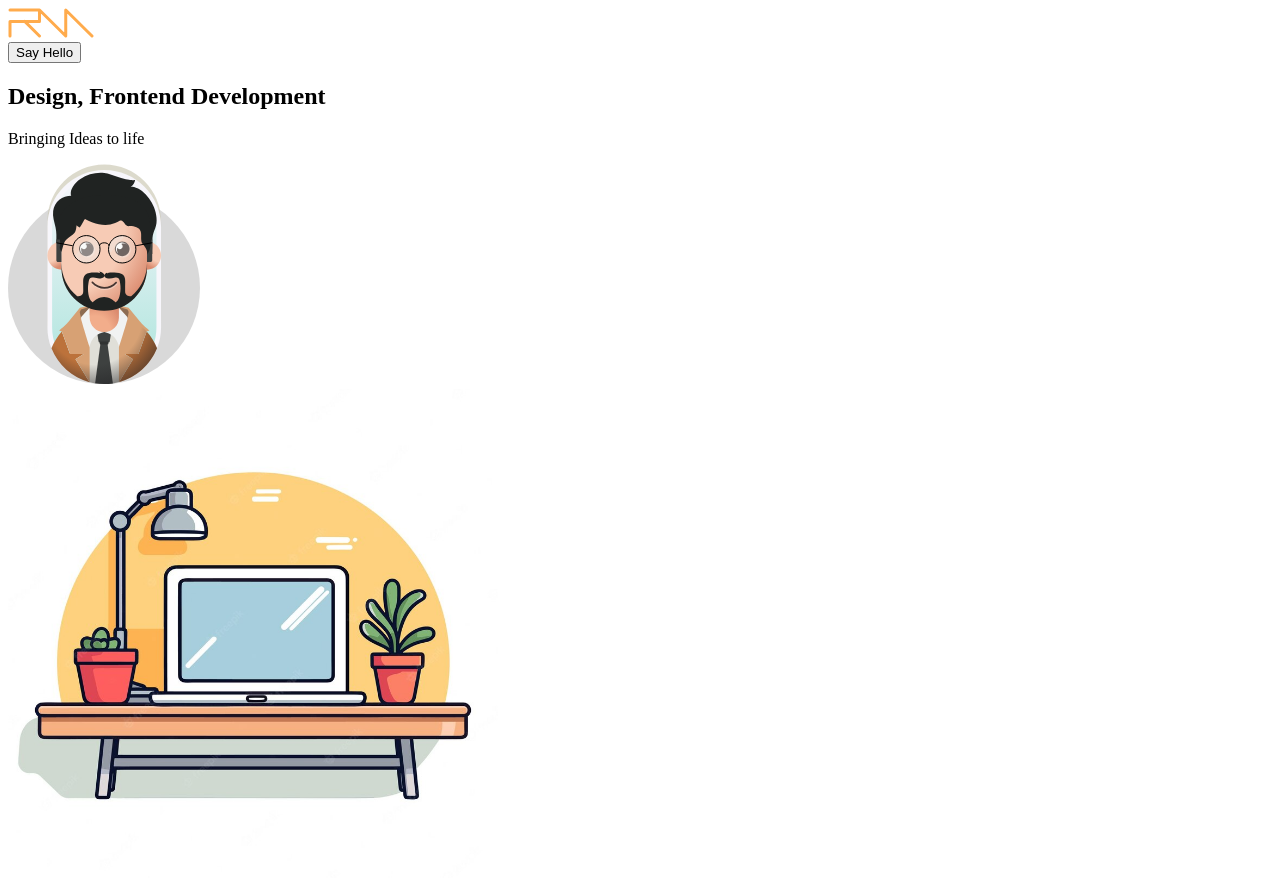
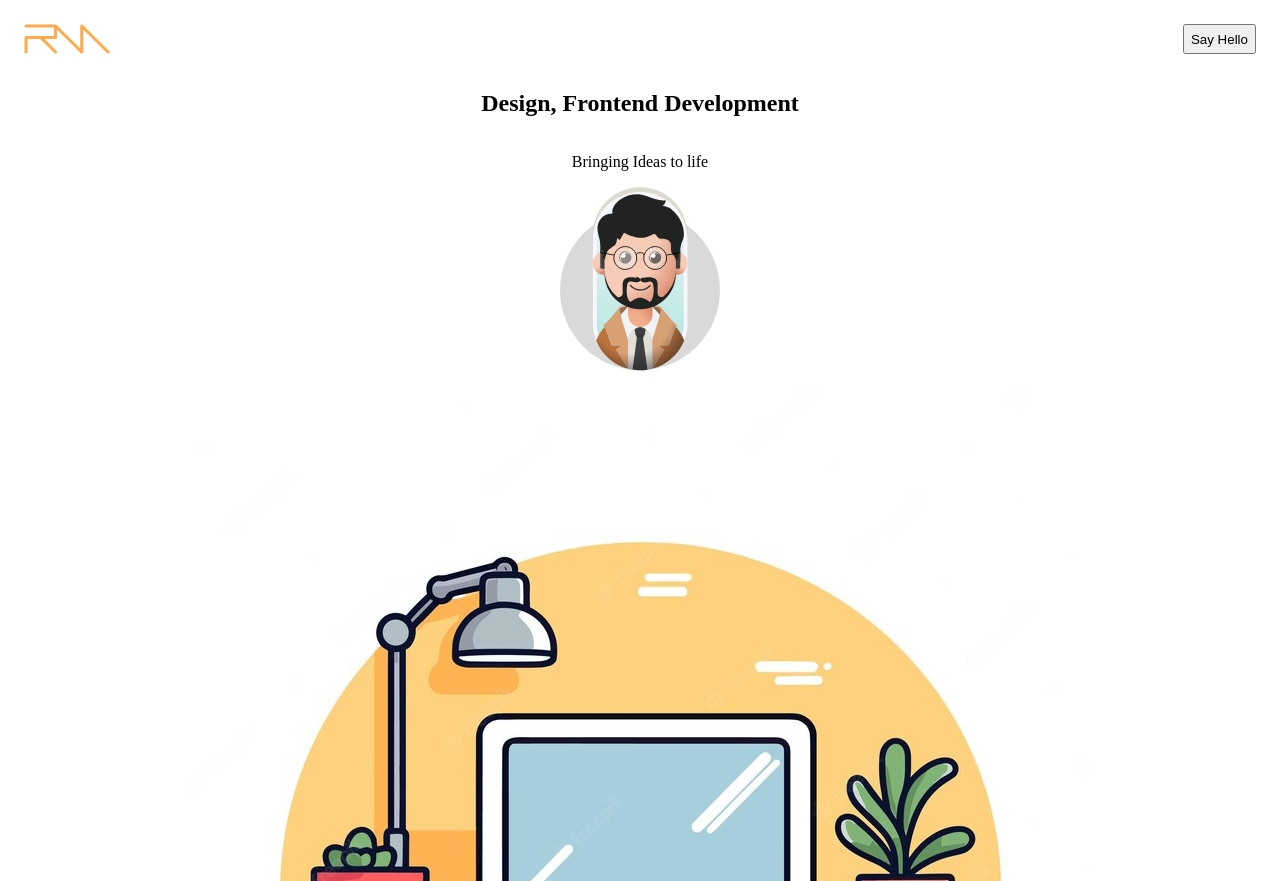
Before and after one commit to Mrtetif/Web-Portfolio-Roberto, a plain HTML site: page index.html in a window 1280 px wide. Shown: the top 881 px of the page. Drawn offline with Linux system fonts and the light colour scheme.

Commit message:
adding code to stylesheet

```diff
--- a/index.html
+++ b/index.html
@@ -8,25 +8,22 @@
   </head>
   <body>
     <header>
-      <div><img src="./assets/img/logo.svg" alt="Rob Logo" /></div>
-      <button>Say Hello</button>
+      <div class="header">
+        <img src="./assets/img/logo.svg" alt="Rob Logo" /><button>
+          Say Hello
+        </button>
+      </div>
     </header>
     <section class="hero">
-      <div class="title">
       <h1>Design, Frontend Development</h1>
       <p>Bringing Ideas to life</p>
-        <img
-          style="width: 12rem"
-          src="./assets/img/Avatar.svg"
-          alt="Rob Avatar"
-        />
+      <img class="avatar" src="./assets/img/Avatar.svg" alt="Rob Avatar" />
       <br />
       <img
-          style="width: 30.6rem"
+        class="hero-foot"
         src="./assets/img/computer-monitor-with-plant-potted-plant-it_410516-87503.jpg"
         alt="Computer"
       />
-      </div>
     </section>
     <section class="introduction">
       <div>
--- a/main.css
+++ b/main.css
@@ -0,0 +1,21 @@
+.header {
+  display: flex;
+  justify-content: space-between;
+  padding: 1rem 1rem;
+}
+
+.hero {
+  display: flex;
+  flex-flow: column wrap;
+  align-content: center;
+  align-items: center;
+}
+
+.avatar {
+  width: 10rem;
+  max-width: 100%;
+}
+
+.hero-foot {
+  max-width: 100%;
+}
```
Lines whose indentation alone changed are shown as unchanged.
